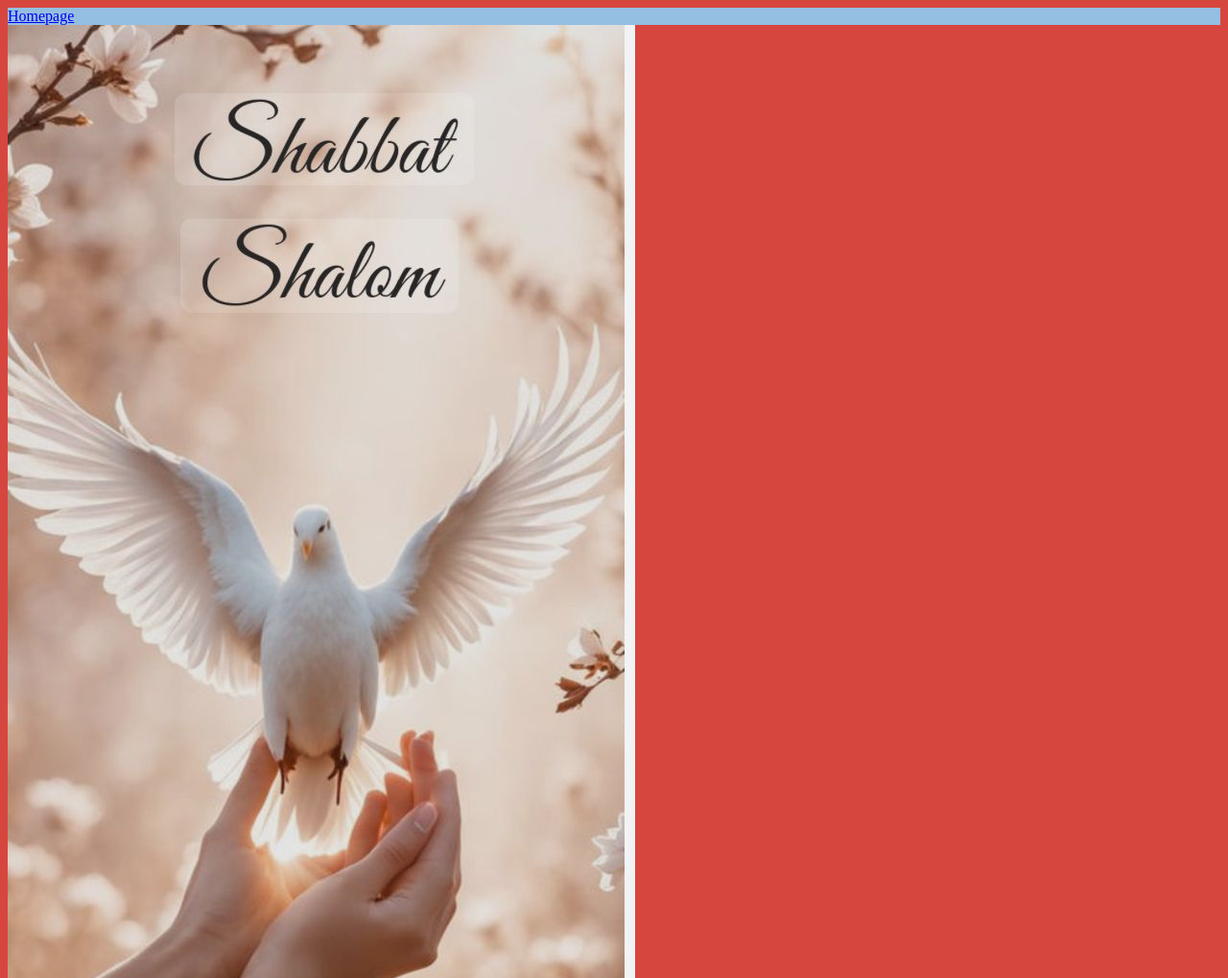
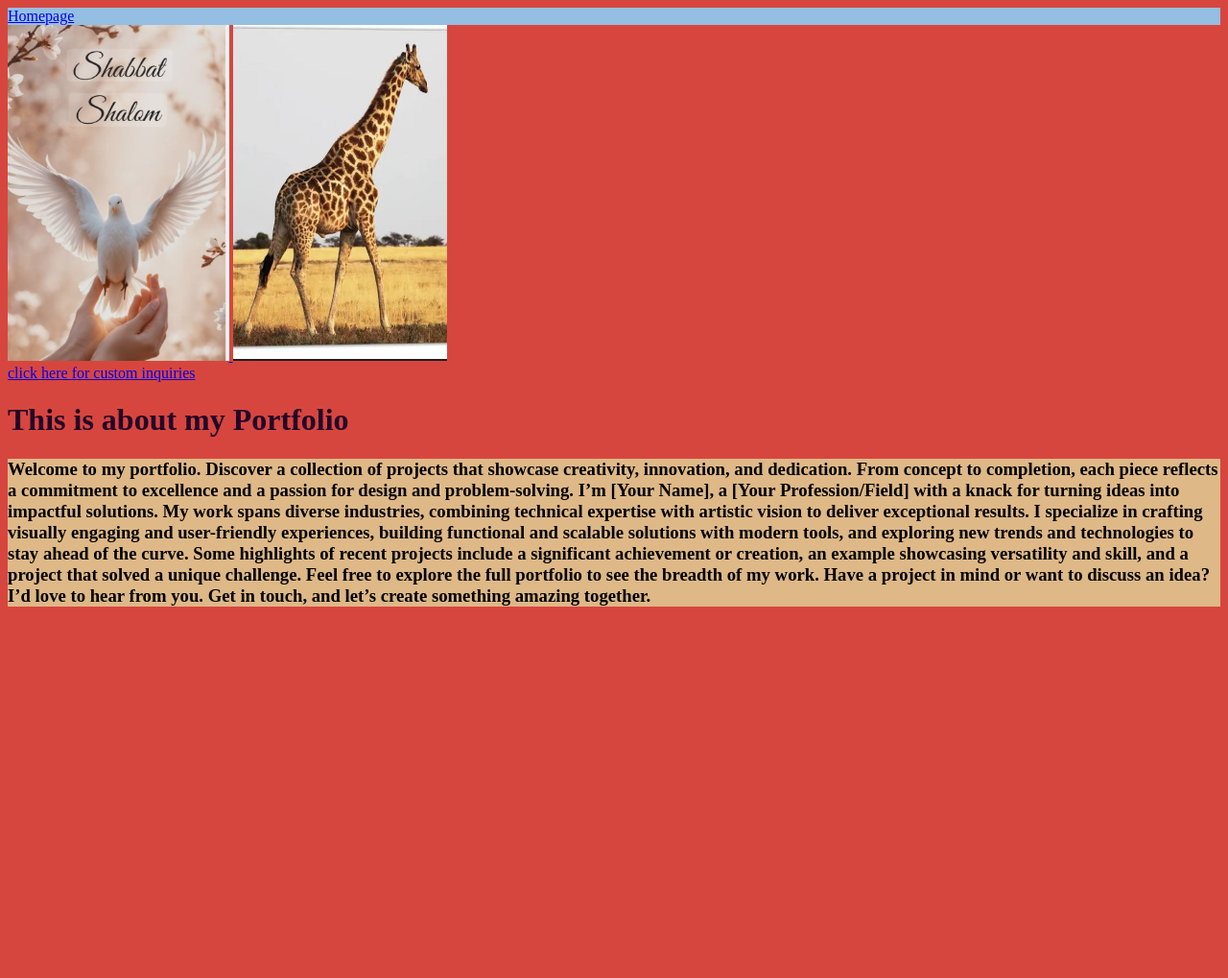
Before and after one commit to DFWYitz/career-sim-pt-two, a plain HTML site: page portfolio-page.html in a window 1280 px wide. Shown: the top 1019 px of the page at 96% size. After the commit the page ends 800 px from the top, so only its background shows below. Drawn offline with Linux system fonts and the light colour scheme.

Commit message:
updated portfolio image styling and links

```diff
--- a/portfolio-page.html
+++ b/portfolio-page.html
@@ -11,5 +11,18 @@
 
     <img src="./WhatsApp Image 2025-01-10 at 15.43.08_a0990c80.jpg" alt="demo image">
     <img src="./giraffe-demo.jpg" alt="giraffe demo">
+    <nav><a href="./contact-page.html">click here for custom inquiries</a></nav>
+    <p><h1>This is about my Portfolio</h1>
+        <h3>Welcome to my portfolio. Discover a collection of projects that showcase creativity, innovation, and dedication. From concept to completion, each piece reflects a commitment to excellence and a passion for design and problem-solving.
+
+          I’m [Your Name], a [Your Profession/Field] with a knack for turning ideas into impactful solutions. My work spans diverse industries, combining technical expertise with artistic vision to deliver exceptional results.
+
+          I specialize in crafting visually engaging and user-friendly experiences, building functional and scalable solutions with modern tools, and exploring new trends and technologies to stay ahead of the curve.
+
+          Some highlights of recent projects include a significant achievement or creation, an example showcasing versatility and skill, and a project that solved a unique challenge. Feel free to explore the full portfolio to see the breadth of my work.
+
+          Have a project in mind or want to discuss an idea? I’d love to hear from you. Get in touch, and let’s create something amazing together.</h3>
+    </p>
   </body>
+
 </html>
--- a/style.css
+++ b/style.css
@@ -2,4 +2,5 @@ header{background-color: rgb(148, 190, 226);}
 body{background-color: rgb(215, 70, 62);}
 h1{color: rgb(35, 3, 40);}
 footer{background-color: blueviolet;}
-img{display: flex; flex-direction: column; justify-content: flex-start;}
+img{max-width: 250px; max-height: 350px; flex; flex-direction: column; justify-content: flex-start;}
+h3{background-color: burlywood;}
```
